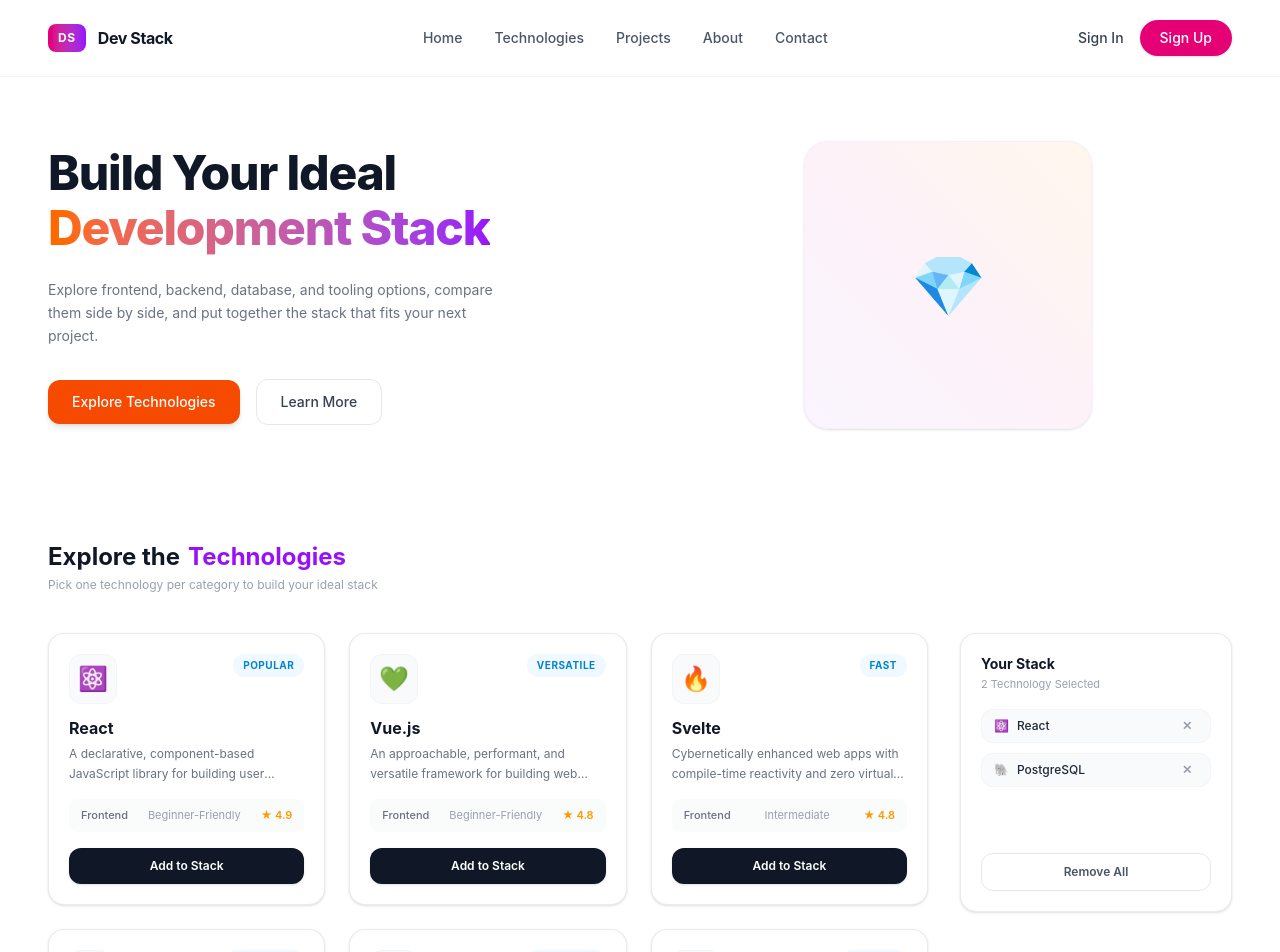
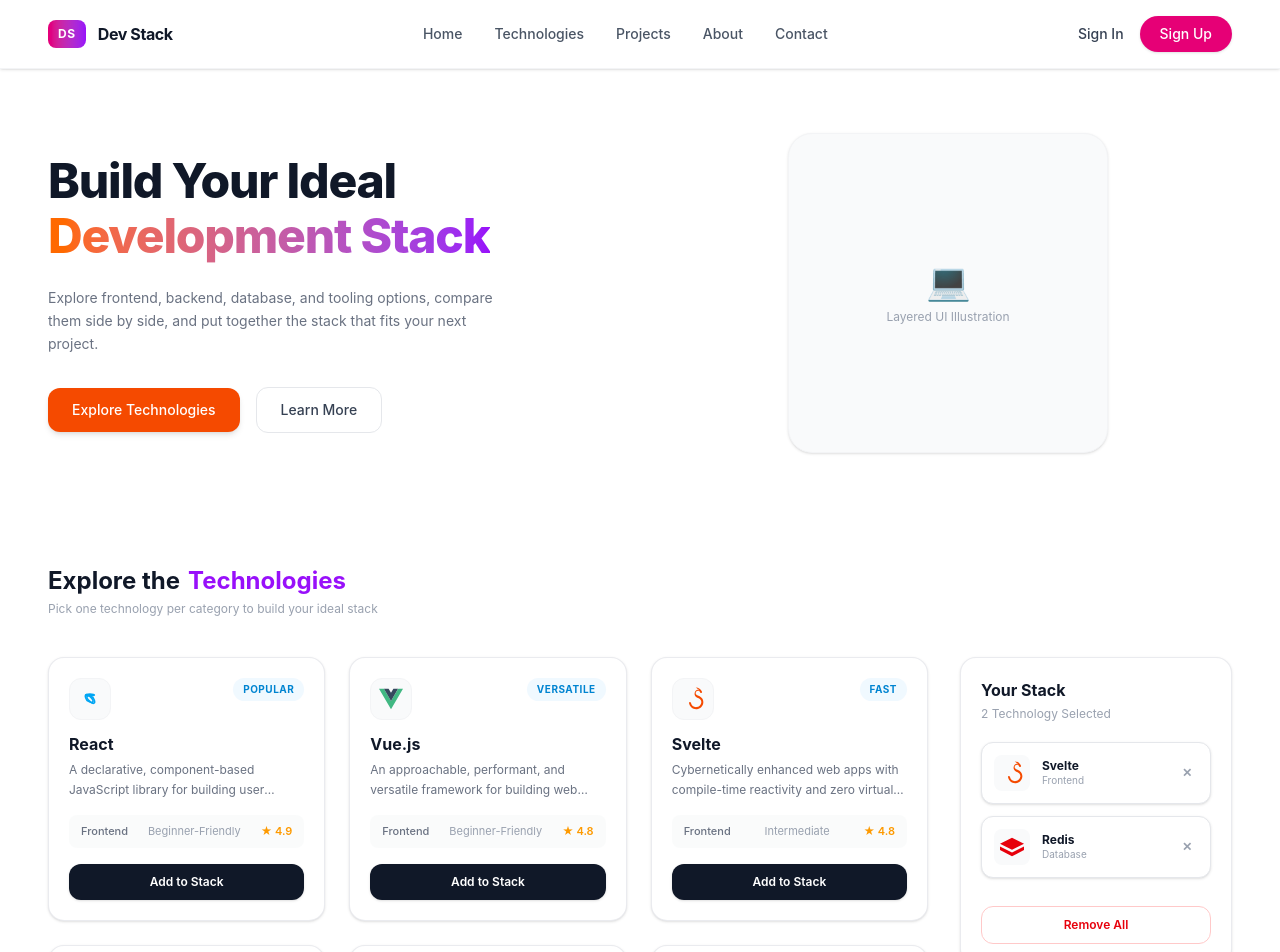
Before and after one commit to csearafat/devstack-assignment, a React (Vite) app: page / in a window 1280 px wide. Shown: the top 952 px of the page. Built offline with nearby package versions, Linux system fonts and the light colour scheme.

Commit message:
Update UI to match Figma design

```diff
--- a/src/App.jsx
+++ b/src/App.jsx
@@ -3,22 +3,185 @@ import { ToastContainer, toast } from 'react-toastify';
 import 'react-toastify/dist/ReactToastify.css';
 
 const technologies = [
-  { id: 1, name: 'React', category: 'Frontend', badge: 'Popular', difficulty: 'Beginner-Friendly', rating: 4.9, icon: '⚛️', desc: 'A declarative, component-based JavaScript library for building user interfaces.' },
-  { id: 2, name: 'Vue.js', category: 'Frontend', badge: 'Versatile', difficulty: 'Beginner-Friendly', rating: 4.8, icon: '💚', desc: 'An approachable, performant, and versatile framework for building web interfaces.' },
-  { id: 3, name: 'Svelte', category: 'Frontend', badge: 'Fast', difficulty: 'Intermediate', rating: 4.8, icon: '🔥', desc: 'Cybernetically enhanced web apps with compile-time reactivity and zero virtual DOM overhead.' },
-  { id: 4, name: 'Next.js', category: 'Full-stack', badge: 'Standard', difficulty: 'Intermediate', rating: 4.9, icon: '▲', desc: 'The React framework for full-stack web applications with hybrid static & server rendering.' },
-  { id: 5, name: 'Node.js', category: 'Backend', badge: 'Standard', difficulty: 'Intermediate', rating: 4.8, icon: '🟢', desc: 'Asynchronous event-driven JavaScript runtime designed for building scalable network apps.' },
-  { id: 6, name: 'PostgreSQL', category: 'Database', badge: 'Top SQL', difficulty: 'Advanced', rating: 4.9, icon: '🐘', desc: 'A powerful, open-source object-relational database system with proven reliability.' },
-  { id: 7, name: 'Redis', category: 'Database', badge: 'Cache', difficulty: 'Intermediate', rating: 4.8, icon: '🔴', desc: 'In-memory data structure store used as a database, cache, and message broker.' },
-  { id: 8, name: 'JavaScript', category: 'Language', badge: 'Ubiquitous', difficulty: 'Beginner-Friendly', rating: 4.9, icon: '💛', desc: 'The versatile, ubiquitous scripting language powering dynamic interactivity across the web.' },
-  { id: 9, name: 'TypeScript', category: 'Language', badge: 'Essential', difficulty: 'Intermediate', rating: 4.9, icon: '💙', desc: 'A strongly typed programming language that builds on JavaScript, giving you better tooling.' },
-  { id: 10, name: 'Java', category: 'Language', badge: 'Robust', difficulty: 'Intermediate', rating: 4.8, icon: '☕', desc: 'A secure, object-oriented programming language designed for portability and scale.' },
-  { id: 11, name: 'Tailwind CSS', category: 'Styling', badge: 'Modern', difficulty: 'Beginner-Friendly', rating: 4.9, icon: '🎨', desc: 'A utility-first CSS framework packed with classes that can be composed to build any design.' },
-  { id: 12, name: 'Docker', category: 'DevOps', badge: 'Container', difficulty: 'Intermediate', rating: 4.9, icon: '🐳', desc: 'A platform designed to build, ship, and run containerized applications in any locality.' },
+  {
+    id: 1,
+    name: 'React',
+    category: 'Frontend',
+    badge: 'Popular',
+    difficulty: 'Beginner-Friendly',
+    rating: 4.9,
+    icon: (
+      <svg className="w-6 h-6 text-sky-500" viewBox="0 0 115.5 100" fill="currentColor">
+        <path d="M57.5 22.5C71.3 22.5 82.5 26.2 82.5 30.8C82.5 35.4 71.3 39.1 57.5 39.1C43.7 39.1 32.5 35.4 32.5 30.8C32.5 26.2 43.7 22.5 57.5 22.5Z"/>
+        <path d="M72.9 44.5C79.8 56.5 81.3 67.5 77.2 69.9C73.1 72.3 62.9 67.9 54.4 59.4C45.9 50.9 41.5 40.7 43.9 36.6C46.3 32.5 57.3 34 69.3 40.9C70.5 41.6 71.7 43 72.9 44.5Z" fill="none" stroke="currentColor" strokeWidth="8"/>
+        <path d="M42.6 55.5C35.7 43.5 34.2 32.5 38.3 30.1C42.4 27.7 52.6 32.1 61.1 40.6C69.6 49.1 74 59.3 71.6 63.4C69.2 67.5 58.2 66 46.2 59.1C45 58.4 43.8 57 42.6 55.5Z" fill="none" stroke="currentColor" strokeWidth="8"/>
+      </svg>
+    ),
+    desc: 'A declarative, component-based JavaScript library for building user interfaces.'
+  },
+  {
+    id: 2,
+    name: 'Vue.js',
+    category: 'Frontend',
+    badge: 'Versatile',
+    difficulty: 'Beginner-Friendly',
+    rating: 4.8,
+    icon: (
+      <svg className="w-6 h-6 text-emerald-500" viewBox="0 0 256 221" fill="currentColor">
+        <path d="M204.8 0H256L128 220.8L0 0H52.8L128 131.2L204.8 0Z" fill="#41B883"/>
+        <path d="M52.8 0L128 131.2L203.2 0H153.6L128 44.8L102.4 0H52.8Z" fill="#35495E"/>
+      </svg>
+    ),
+    desc: 'An approachable, performant, and versatile framework for building web interfaces.'
+  },
+  {
+    id: 3,
+    name: 'Svelte',
+    category: 'Frontend',
+    badge: 'Fast',
+    difficulty: 'Intermediate',
+    rating: 4.8,
+    icon: (
+      <svg className="w-6 h-6 text-orange-600" viewBox="0 0 24 24" fill="currentColor">
+        <path d="M18.8 3.5c-.8-.7-2-.9-3-.4-1.2.6-2 1.8-2.2 3.1-.3 1.9.9 3.8 2.7 4.5l1.3.5c1.8.7 3 2.5 2.7 4.5-.4 2.3-2.3 4.1-4.7 4.4-2.8.3-5.2-1.7-5.7-4.4-.1-.5-.6-.9-1.1-.8-.5.1-.9.6-.8 1.1.7 3.8 4 6.6 7.9 6.2 3.3-.3 6-2.9 6.4-6.2.5-3.3-1.6-6.2-4.8-7.3l-1.3-.5c-1-.4-1.7-1.4-1.5-2.5.2-1.1 1.2-1.9 2.3-1.9 1 0 1.9.7 2.2 1.6.2.5.7.8 1.2.6.5-.2.8-.7.6-1.2-1-2.6-3.4-4.3-6.2-4.3z"/>
+      </svg>
+    ),
+    desc: 'Cybernetically enhanced web apps with compile-time reactivity and zero virtual DOM overhead.'
+  },
+  {
+    id: 4,
+    name: 'Next.js',
+    category: 'Full-stack',
+    badge: 'Standard',
+    difficulty: 'Intermediate',
+    rating: 4.9,
+    icon: (
+      <svg className="w-6 h-6 text-gray-900" viewBox="0 0 180 180" fill="currentColor">
+        <path d="M148.3 157.6L42.2 21.3H29.1V158.7H43V43.2L135.5 161.7C139.7 161 144 159.4 148.3 157.6Z"/>
+        <path d="M150.8 147.2C150.8 147.2 150.8 147.2 150.8 147.2ZM138.8 21.3H151.9V158.7H138.8V21.3Z"/>
+      </svg>
+    ),
+    desc: 'The React framework for full-stack web applications with hybrid static & server rendering.'
+  },
+  {
+    id: 5,
+    name: 'Node.js',
+    category: 'Backend',
+    badge: 'Standard',
+    difficulty: 'Intermediate',
+    rating: 4.8,
+    icon: (
+      <svg className="w-6 h-6 text-green-600" viewBox="0 0 256 296" fill="currentColor">
+        <path d="M128 0L256 74V222L128 296L0 222V74L128 0Z" fill="#339933"/>
+        <path d="M128 26.6L233 87.2V208.6L128 269.4L23 208.6V87.2L128 26.6Z" fill="#215732"/>
+      </svg>
+    ),
+    desc: 'Asynchronous event-driven JavaScript runtime designed for building scalable network apps.'
+  },
+  {
+    id: 6,
+    name: 'PostgreSQL',
+    category: 'Database',
+    badge: 'Top SQL',
+    difficulty: 'Advanced',
+    rating: 4.9,
+    icon: (
+      <svg className="w-6 h-6 text-blue-700" viewBox="0 0 128 128" fill="currentColor">
+        <path d="M64 0C28.7 0 0 28.7 0 64s28.7 64 64 64 64-28.7 64-64S99.3 0 64 0z"/>
+      </svg>
+    ),
+    desc: 'A powerful, open-source object-relational database system with proven reliability.'
+  },
+  {
+    id: 7,
+    name: 'Redis',
+    category: 'Database',
+    badge: 'Cache',
+    difficulty: 'Intermediate',
+    rating: 4.8,
+    icon: (
+      <svg className="w-6 h-6 text-red-600" viewBox="0 0 256 195" fill="currentColor">
+        <path d="M128 0L256 64L128 128L0 64L128 0ZM0 93.3L128 157.3V195L0 130.7V93.3ZM256 93.3V130.7L128 195V157.3L256 93.3Z"/>
+      </svg>
+    ),
+    desc: 'In-memory data structure store used as a database, cache, and message broker.'
+  },
+  {
+    id: 8,
+    name: 'JavaScript',
+    category: 'Language',
+    badge: 'Ubiquitous',
+    difficulty: 'Beginner-Friendly',
+    rating: 4.9,
+    icon: (
+      <svg className="w-6 h-6 text-yellow-500" viewBox="0 0 630 630" fill="currentColor">
+        <rect width="630" height="630" fill="#f7df1e"/>
+        <path d="M423.2 492.1c12.7 20.2 23.4 35.8 45.4 35.8 20.3 0 33.5-10.2 33.5-31.5 0-23.7-14.7-32.6-43.7-45.7-14.8-6.6-32.3-14.6-47.5-24.9-20.7-14-36.9-33.1-36.9-66.2 0-35.9 28.8-62.8 71.7-62.8 33.1 0 54.8 13.9 71.4 39.7l-35.4 23.1c-9.2-15-20.3-21.7-36-21.7-14 0-23.8 8.9-23.8 21.6 0 13.8 8.8 21.2 29.4 30.3 18.5 8.1 41.5 17.5 57.5 30.9 20.4 17.2 31.9 40.7 31.9 76.5 0 45.8-31 77.3-79.6 77.3-43.3 0-69.6-18.1-87-46.7l35.8-23.3zM182.2 477.5c0-43.2 0-86.4 0-129.6h48.3c0 43.1 0 86.2 0 129.3 0 15 3.3 22.8 14.8 22.8 9.5 0 16-5.8 16-22.3 0-43.3 0-86.6 0-129.9h48.5c0 58.7-18.7 87.2-61.2 87.2-22.7 0-38.3-7.5-47.3-25.2v25.2h-19.1z"/>
+      </svg>
+    ),
+    desc: 'The versatile, ubiquitous scripting language powering dynamic interactivity across the web.'
+  },
+  {
+    id: 9,
+    name: 'TypeScript',
+    category: 'Language',
+    badge: 'Essential',
+    difficulty: 'Intermediate',
+    rating: 4.9,
+    icon: (
+      <svg className="w-6 h-6 text-blue-600" viewBox="0 0 128 128" fill="currentColor">
+        <path d="M0 0h128v128H0z" fill="#007acc"/>
+        <path d="M85.7 75.3h-12V105h-10V75.3h-12V66.8h34.1v8.5zm-45.5-8.5h-15V105h-10V66.8h-15V58.3h40v8.5z" fill="#fff"/>
+      </svg>
+    ),
+    desc: 'A strongly typed programming language that builds on JavaScript, giving you better tooling.'
+  },
+  {
+    id: 10,
+    name: 'Java',
+    category: 'Language',
+    badge: 'Robust',
+    difficulty: 'Intermediate',
+    rating: 4.8,
+    icon: (
+      <svg className="w-6 h-6 text-red-700" viewBox="0 0 256 256" fill="currentColor">
+        <path d="M73.4 207.2c-15.1-4.7-25.2-14.5-25.5-29.3-.3-14.8 10-23.7 28.7-28.7 18.7-5 44-7.2 73.4-7.2 29.4 0 54.7 2.2 73.4 7.2 18.7 5 29 13.9 28.7 28.7-.3 14.8-10.4 24.6-25.5 29.3-15.1 4.7-46.7 7.2-76.6 7.2-29.9 0-61.5-2.5-76.6-7.2zm76.6-96.2c-42.3 0-76.6-3.8-76.6-8.5s34.3-8.5 76.6-8.5 76.6 3.8 76.6 8.5-34.3 8.5-76.6 8.5z"/>
+      </svg>
+    ),
+    desc: 'A secure, object-oriented programming language designed for portability and scale.'
+  },
+  {
+    id: 11,
+    name: 'Tailwind CSS',
+    category: 'Styling',
+    badge: 'Modern',
+    difficulty: 'Beginner-Friendly',
+    rating: 4.9,
+    icon: (
+      <svg className="w-6 h-6 text-sky-400" viewBox="0 0 54 33" fill="currentColor">
+        <path d="M27 0c-7.2 0-11.7 3.6-13.5 10.8 2.7-3.6 5.8-4.9 9.4-3.9 2 .5 3.4 2 5 3.6 2.6 2.6 5.6 5.5 12.1 5.5 7.2 0 11.7-3.6 13.5-10.8-2.7 3.6-5.8 4.9-9.4 3.9-2-.5-3.4-2-5-3.6-2.6-2.6-5.6-5.5-12.1-5.5zM13.5 16.5C6.3 16.5 1.8 20.1 0 27.3c2.7-3.6 5.8-4.9 9.4-3.9 2 .5 3.4 2 5 3.6 2.6 2.6 5.6 5.5 12.1 5.5 7.2 0 11.7-3.6 13.5-10.8-2.7 3.6-5.8 4.9-9.4 3.9-2-.5-3.4-2-5-3.6-2.6-2.6-5.6-5.5-12.1-5.5z"/>
+      </svg>
+    ),
+    desc: 'A utility-first CSS framework packed with classes that can be composed to build any design.'
+  },
+  {
+    id: 12,
+    name: 'Docker',
+    category: 'DevOps',
+    badge: 'Container',
+    difficulty: 'Intermediate',
+    rating: 4.9,
+    icon: (
+      <svg className="w-6 h-6 text-blue-500" viewBox="0 0 24 24" fill="currentColor">
+        <path d="M13 7h2v2h-2V7zm0 3h2v2h-2v-2zm4-3h2v2h-2V7zm0 3h2v2H2v-2zM9 7h2v2H9V7zm0 3h2v2H9v-2zm-4 3h2v2H5v-2zm4 0h2v2H9v-2zm4 0h2v2H9v-2zm4 0h2v2H9v-2zm-12 3h2v2H5v-2zm4 0h2v2H9v-2zm4 0h2v2H9v-2zm4 0h2v2H9v-2zm-16-1c-0.6 0-1 0.4-1 1s0.4 1 1 1h1v-2H5zm20 3H3c-0.6 0-1 0.4-1 1s0.4 1 1 1h22c0.6 0 1-0.4 1-1s-0.4-1-1-1zm-1-6H12v2h11.1c0.5 0 0.9-0.4 0.9-0.9v-0.2c0-0.5-0.4-0.9-0.9-0.9z"/>
+      </svg>
+    ),
+    desc: 'A platform designed to build, ship, and run containerized applications in any locality.'
+  },
 ];
 
 export default function App() {
-  const [stack, setStack] = useState([technologies[0], technologies[5]]);
+  const [stack, setStack] = useState([technologies[2], technologies[6]]);
   const [mobileMenuOpen, setMobileMenuOpen] = useState(false);
 
   const addToStack = (tech) => {
@@ -45,14 +208,14 @@ export default function App() {
     <div className="min-h-screen bg-white text-gray-900 font-sans overflow-x-hidden">
       <ToastContainer position="top-right" autoClose={2000} />
 
-      {/* Navbar */}
-      <header className="flex justify-between items-center px-6 md:px-12 py-5 border-b border-gray-100 max-w-7xl mx-auto">
+      {/* Sticky Navbar */}
+      <header className="sticky top-0 z-50 bg-white/95 backdrop-blur-md border-b border-gray-100 shadow-sm">
+        <div className="flex justify-between items-center px-6 md:px-12 py-4 max-w-7xl mx-auto">
           <div className="flex items-center gap-3">
             <div className="bg-gradient-to-r from-pink-600 to-purple-600 text-white px-2.5 py-1.5 rounded-lg font-bold text-xs tracking-wider">DS</div>
             <span className="font-bold text-base tracking-tight text-gray-900">Dev Stack</span>
           </div>
 
-        {/* Desktop Nav */}
           <nav className="hidden md:flex items-center gap-8 text-sm font-medium text-gray-600">
             <a href="#home" className="hover:text-purple-600">Home</a>
             <a href="#technologies" className="hover:text-purple-600">Technologies</a>
@@ -68,7 +231,6 @@ export default function App() {
             </button>
           </div>
 
-        {/* Mobile Menu Button */}
           <button
             onClick={() => setMobileMenuOpen(!mobileMenuOpen)}
             className="md:hidden text-gray-700 focus:outline-none p-1"
@@ -81,11 +243,11 @@ export default function App() {
               )}
             </svg>
           </button>
+        </div>
       </header>
 
-      {/* Mobile Dropdown Menu */}
       {mobileMenuOpen && (
-        <div className="md:hidden bg-white border-b border-gray-100 px-6 py-4 space-y-3 shadow-lg">
+        <div className="md:hidden sticky top-[65px] z-40 bg-white border-b border-gray-100 px-6 py-4 space-y-3 shadow-lg">
           <a href="#home" onClick={() => setMobileMenuOpen(false)} className="block text-sm font-medium text-gray-700">Home</a>
           <a href="#technologies" onClick={() => setMobileMenuOpen(false)} className="block text-sm font-medium text-gray-700">Technologies</a>
           <a href="#projects" onClick={() => setMobileMenuOpen(false)} className="block text-sm font-medium text-gray-700">Projects</a>
@@ -99,7 +261,7 @@ export default function App() {
       )}
 
       {/* Hero Section */}
-      <section className="max-w-7xl mx-auto px-6 md:px-12 py-12 md:py-16 grid grid-cols-1 md:grid-cols-2 gap-12 items-center">
+      <section id="home" className="max-w-7xl mx-auto px-6 md:px-12 py-12 md:py-16 grid grid-cols-1 md:grid-cols-2 gap-12 items-center">
         <div className="text-center md:text-left">
           <h1 className="text-3xl sm:text-4xl md:text-5xl font-extrabold tracking-tight text-gray-900 leading-[1.15] mb-6">
             Build Your Ideal <br />
@@ -119,9 +281,15 @@ export default function App() {
             </button>
           </div>
         </div>
+
+        {/* Hero 3D Illustration Placeholder / Image Area */}
         <div className="flex justify-center">
-          <div className="w-60 h-60 sm:w-72 sm:h-72 bg-gradient-to-tr from-purple-50 via-pink-50 to-orange-50 rounded-3xl flex items-center justify-center shadow-sm border border-purple-100/50">
-            <span className="text-5xl sm:text-6xl">💎</span>
+          <div className="w-72 h-72 sm:w-80 sm:h-80 bg-gray-50 rounded-3xl flex items-center justify-center shadow-sm border border-gray-100 relative">
+            <div className="text-center text-gray-400 text-xs">
+              {/* চাইলে এখানে <img src="/hero-illustration.png" /> ব্যবহার করতে পারেন */}
+              <span className="text-4xl mb-2 block">💻</span>
+              Layered UI Illustration
+            </div>
           </div>
         </div>
       </section>
@@ -142,7 +310,9 @@ export default function App() {
               <div key={tech.id} className="bg-white border border-gray-200/80 rounded-2xl p-5 shadow-sm hover:shadow-md transition flex flex-col justify-between">
                 <div>
                   <div className="flex justify-between items-start mb-3">
-                    <span className="text-2xl p-2 bg-gray-50 rounded-xl border border-gray-100">{tech.icon}</span>
+                    <span className="p-2 bg-gray-50 rounded-xl border border-gray-100 flex items-center justify-center">
+                      {tech.icon}
+                    </span>
                     <span className="text-[10px] font-bold tracking-wider uppercase px-2.5 py-1 bg-sky-50 text-sky-600 rounded-full">
                       {tech.badge}
                     </span>
@@ -170,19 +340,24 @@ export default function App() {
 
           {/* Right Sidebar */}
           <div className="lg:col-span-1">
-            <div className="bg-white border border-gray-200/80 rounded-2xl p-5 shadow-sm static lg:sticky top-6">
-              <h3 className="font-bold text-gray-900 text-sm mb-0.5">Your Stack</h3>
-              <p className="text-[11px] text-gray-400 mb-4">{stack.length} Technology Selected</p>
+            <div className="bg-white border border-gray-200/80 rounded-2xl p-5 shadow-sm static lg:sticky top-24">
+              <h3 className="font-bold text-gray-900 text-base mb-1">Your Stack</h3>
+              <p className="text-xs text-gray-400 mb-5">{stack.length} Technology Selected</p>
 
-              <div className="space-y-2.5 mb-6 min-h-[120px]">
+              <div className="space-y-3 mb-6 min-h-[140px]">
                 {stack.length === 0 ? (
                   <p className="text-xs text-gray-400 text-center py-8">No technology added yet.</p>
                 ) : (
                   stack.map((item) => (
-                    <div key={item.id} className="flex items-center justify-between bg-gray-50 border border-gray-100 px-3 py-2 rounded-xl text-xs">
-                      <div className="flex items-center gap-2">
-                        <span>{item.icon}</span>
-                        <span className="font-medium text-gray-800">{item.name}</span>
+                    <div key={item.id} className="flex items-center justify-between bg-white border border-gray-200 p-3 rounded-xl text-xs shadow-sm">
+                      <div className="flex items-center gap-3">
+                        <span className="p-1.5 bg-gray-50 rounded-lg flex items-center justify-center">
+                          {item.icon}
+                        </span>
+                        <div>
+                          <h4 className="font-bold text-gray-900 text-xs">{item.name}</h4>
+                          <p className="text-[10px] text-gray-400">{item.category}</p>
+                        </div>
                       </div>
                       <button
                         onClick={() => removeFromStack(item.id)}
@@ -198,7 +373,7 @@ export default function App() {
               {stack.length > 0 && (
                 <button
                   onClick={removeAll}
-                  className="w-full border border-gray-200 hover:bg-gray-50 text-gray-600 text-xs font-semibold py-2.5 rounded-xl transition"
+                  className="w-full border border-red-200 hover:bg-red-50 text-red-600 text-xs font-semibold py-2.5 rounded-xl transition"
                 >
                   Remove All
                 </button>
@@ -229,7 +404,7 @@ export default function App() {
             <h4 className="font-bold text-gray-900 uppercase tracking-wider mb-3 text-[11px]">Product</h4>
             <ul className="space-y-2">
               <li><a href="#home" className="hover:text-gray-900">Home</a></li>
-              <li><a href="#tech" className="hover:text-gray-900">Technologies</a></li>
+              <li><a href="#technologies" className="hover:text-gray-900">Technologies</a></li>
               <li><a href="#projects" className="hover:text-gray-900">Projects</a></li>
             </ul>
           </div>
```
Lines whose indentation alone changed are shown as unchanged.
